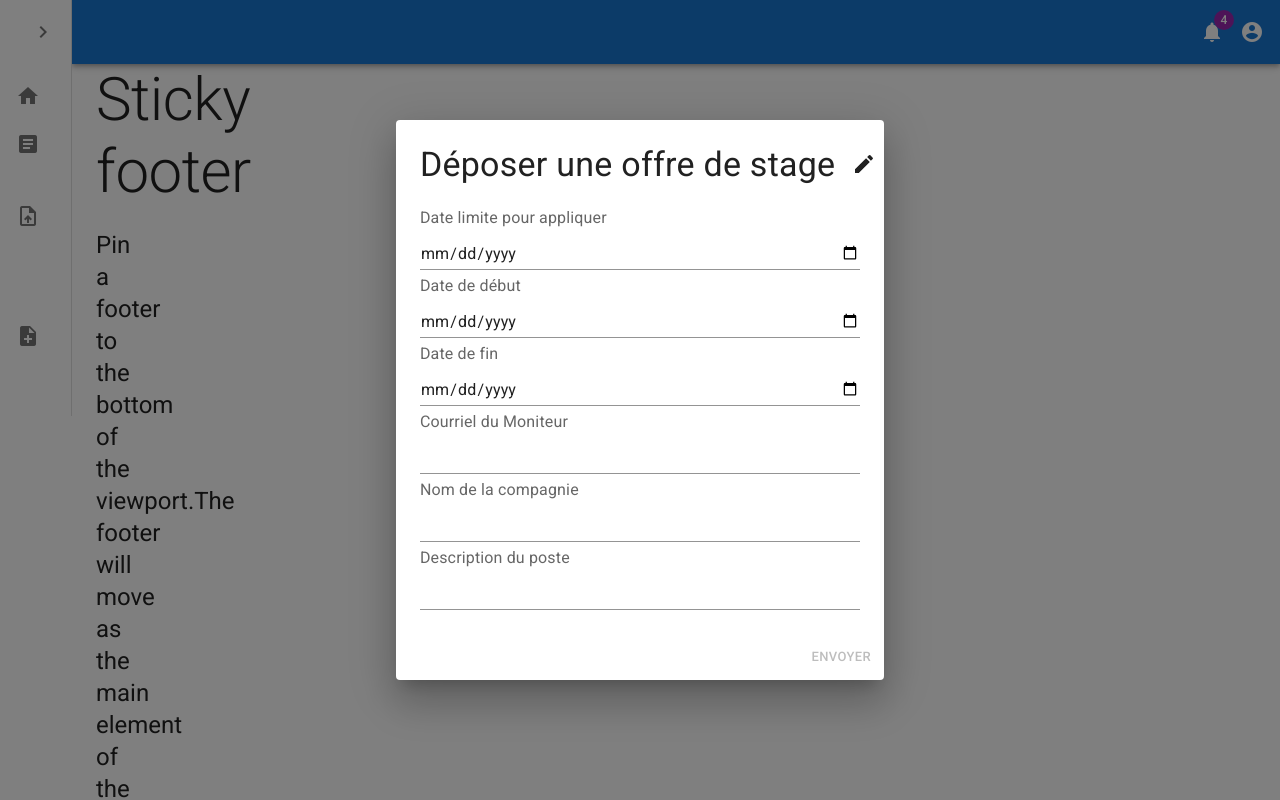
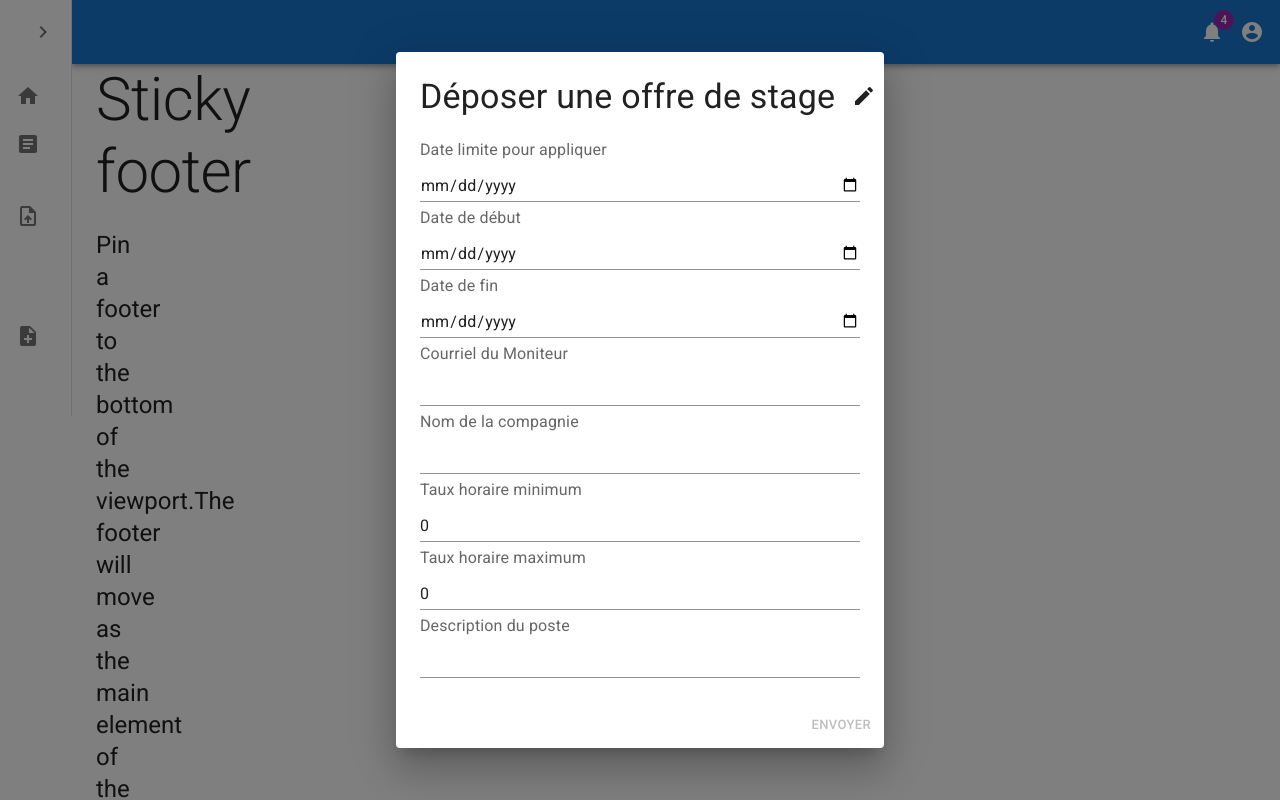
Before and after one commit to 0xD34DC0DE/ProjetIntegreTeam4, a React (Create React App) app in the folder frontend/: page /offerForm in a window 1280 px wide. Shown: the top 800 px of the page. Built offline with nearby package versions, Linux system fonts and the light colour scheme.

Commit message:
attempted validation on OfferForm

```diff
--- a/frontend/src/components/OfferForm.js
+++ b/frontend/src/components/OfferForm.js
@@ -14,15 +14,98 @@ import TextFormField from "./TextFormField";
 
 function OfferForm() {
   const emptyOffer = {
-    limitDateToApply: "",
-    beginningDate: "",
-    endingDate: "",
+    limitDateToApply: new Date(),
+    beginningDate: new Date(),
+    endingDate: new Date(),
     emailOfMonitor: "",
     companyName: "",
+    minSalary: 0,
+    maxSalary: 0,
     description: "",
   };
   const [offer, setOffer] = React.useState(emptyOffer);
   const [isValid, setIsValid] = React.useState(false);
+  const [errorMessage, setErrorMessage] = React.useState("");
+  const [errorIndexes, setErrorIndexes] = React.useState([]);
+  const [currentEvent, setCurrentEvent] = React.useState(null);
+  const [token, setToken] = React.useState(
+    "eyJhbGciOiJIUzUxMiJ9.eyJyb2xlIjoiSU5URVJOU0hJUF9NQU5BR0VSIiwic3ViIjoiZnJhbmNvaXNMYWNvdXJzaWVyZUBnbWFpbC5jb20iLCJpYXQiOjE2MzI0NDI0MzQsImV4cCI6MTYzMjQ3MTIzNH0.Cc8QW-_DV-zq6pnplPhCI9Re_iDrosZd2s6-SQ_wjBpIKB1ARk7Zsz05d8PLC9Ynm2aFsRzc4toN5CPMXAaKDg"
+  );
+
+  // Validation à faire
+  // TODO : limitDateToApply < beginningDate
+  // TODO : beginningDate < endingDate
+  // TODO : emailOfMonitor needs to have an email format
+  // TODO : minSalary < maxSalary
+  //
+
+  React.useEffect(() => {
+    const removeErrorIndex = (value) => {
+      for (var i = 0; i < errorIndexes.length; i++) {
+        if (errorIndexes[i] === value) {
+          var tmpErrorIndex = errorIndexes.splice(i, 1);
+          setErrorIndexes(tmpErrorIndex);
+          console.log("errorIndex", errorIndexes);
+        }
+      }
+    };
+    const validateOfferChange = () => {
+      let offerKeys = Object.keys(offer);
+      let offerValues = Object.values(offer);
+      switch (currentEvent != null && currentEvent.target.id) {
+        case offerKeys[1]:
+          setErrorMessage(
+            "La date limite pour appliquer ne peut venir après la date du début du stage."
+          );
+          setErrorIndexes(errorIndexes.concat(1));
+          break;
+        case offerKeys[2]:
+          setErrorMessage(
+            "La date du début du stage ne peut venir après la date de fin du stage."
+          );
+          setErrorIndexes(errorIndexes.concat(2));
+          break;
+        case offerKeys[3]: // Courriel du Moniteur
+          var err = emailValidation(offerValues[3]);
+          if (err) {
+            setErrorMessage(err);
+            if (!errorIndexes.includes(3))
+              setErrorIndexes(errorIndexes.concat(3));
+          } else {
+            removeErrorIndex(3);
+            setErrorMessage("");
+          }
+          break;
+        case offerKeys[4]:
+          break;
+        case offerKeys[5]:
+          if (offerValues[5] < 0) {
+            setErrorMessage("Le salaire minimum ne peut être négatif");
+            if (!errorIndexes.includes(5))
+              setErrorIndexes(errorIndexes.concat(5));
+          } else {
+            removeErrorIndex(5);
+            setErrorMessage("");
+          }
+          break;
+        case offerKeys[6]:
+          if (offerValues[6] < 0) {
+            setErrorMessage("Le salaire maximum ne peut être négatif");
+            if (!errorIndexes.includes(6))
+              setErrorIndexes(errorIndexes.concat(6));
+          } else {
+            removeErrorIndex(6);
+            setErrorMessage("");
+          }
+          break;
+        case offerKeys[7]:
+          break;
+        default:
+          break;
+      }
+    };
+    validateOfferChange();
+  }, [offer, currentEvent, errorIndexes]);
 
   const handleFormChange = (event) => {
     setOffer((previousForm) => ({
@@ -30,9 +113,22 @@ function OfferForm() {
       [event.target.id || event.target.name]: event.target.value,
     }));
 
+    setCurrentEvent(event);
+
     Object.values(offer).map((value, key, array) =>
       setIsValid(!array.includes("" || null))
     );
+  };
+
+  const emailValidation = (email) => {
+    if (
+      /^(([^<>()[\]\\.,;:\s@"]+(\.[^<>()[\]\\.,;:\s@"]+)*)|(".+"))@((\[[0-9]{1,3}\.[0-9]{1,3}\.[0-9]{1,3}\.[0-9]{1,3}\])|(([a-zA-Z\-0-9]+\.)+[a-zA-Z]{2,}))$/.test(
+        email
+      )
+    ) {
+      return null;
+    }
+    return "Entrer une adresse courriel valide";
   };
 
   // CHANGE TOKEN AND LOGIN ON POSTMAN BEFORE TESTING
@@ -41,8 +137,7 @@ function OfferForm() {
       method: "POST",
       url: "http://localhost:8080/internshipOffer/addAnInternshipOffer",
       headers: {
-        Authorization:
-          "Bearer eyJhbGciOiJIUzUxMiJ9.eyJyb2xlIjoiSU5URVJOU0hJUF9NQU5BR0VSIiwic3ViIjoiZnJhbmNvaXNMYWNvdXJzaWVyZUBnbWFpbC5jb20iLCJpYXQiOjE2MzIzNjY4MzIsImV4cCI6MTYzMjM5NTYzMn0.3BJ6pGi_OTdq-W8LT9roTao-YfXptyvEWJR1tARuNju1k6X8232cdQEQQS-PnVU2LVm9UJnhGKE0fT3SSTa7WA",
+        Authorization: `Bearer ${token}`,
       },
       data: offer,
       responseType: "json",
@@ -56,6 +151,7 @@ function OfferForm() {
       });
   };
 
+  // SHOULD : Lorsque moniteur remplir le champ courriel par défaut
   return (
     <>
       <Dialog open={true}>
@@ -75,6 +171,14 @@ function OfferForm() {
                   value={Object.values(offer)[key]}
                   type={currentField.type}
                   visible={true}
+                  label={
+                    errorMessage && errorIndexes.includes(key)
+                      ? errorMessage
+                      : null
+                  }
+                  error={
+                    errorMessage && errorIndexes.includes(key) ? true : false
+                  }
                 />
               );
             })}
--- a/frontend/src/modals/TextFormFieldValues.js
+++ b/frontend/src/modals/TextFormFieldValues.js
@@ -15,5 +15,7 @@ export const OFFER_FORM_VALUES = [
   new OfferFormField("Date de fin", "date"),
   new OfferFormField("Courriel du Moniteur", "email"),
   new OfferFormField("Nom de la compagnie", "text"),
+  new OfferFormField("Taux horaire minimum", "number"),
+  new OfferFormField("Taux horaire maximum", "number"),
   new OfferFormField("Description du poste", "text"),
 ];
```
Also changed, not shown: frontend/src/modals/InternshipOffer.js (deleted, +0 -9 lines).
